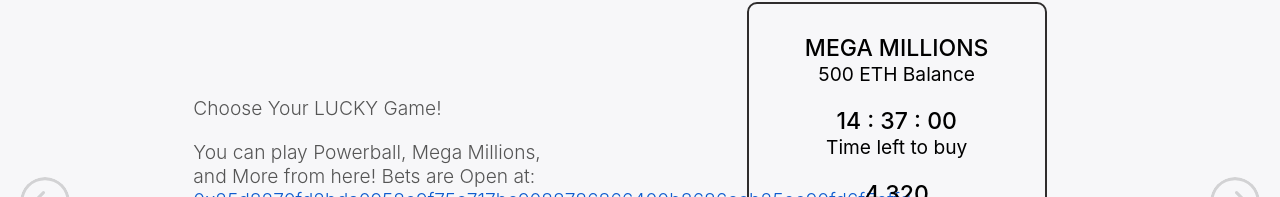
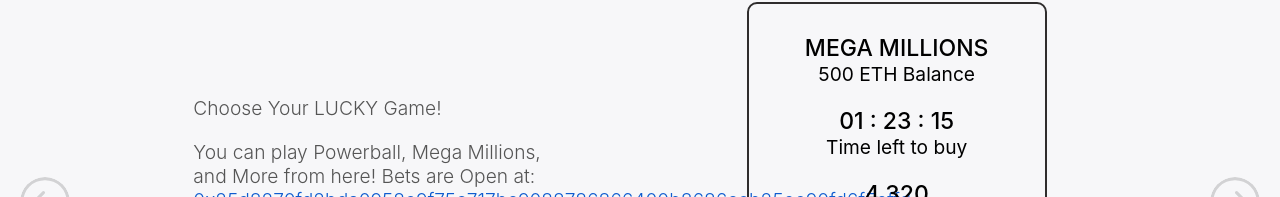
Before and after one commit to mmsaki/jackpot, a React (Create React App) app: page / in a window 1280 px wide. Shown: the part 298-495 px from the top of the page. Built offline with nearby package versions, Linux system fonts and the light colour scheme; a web font is replaced by a local one.

Commit message:
feat: added countdown timer

```diff
--- a/src/components/assets/MegaMillionsBox.tsx
+++ b/src/components/assets/MegaMillionsBox.tsx
@@ -1,7 +1,26 @@
 import React from 'react';
 import WinningNumbers from './WinningNumbers';
+import Countdown, { CountdownRenderProps, zeroPad } from 'react-countdown';
 
 const MegaMillionsBox = () => {
+  const Completionist = () => <span>You are good to go!</span>;
+  const renderer = ({
+    hours,
+    minutes,
+    seconds,
+    completed,
+  }: CountdownRenderProps) => {
+    if (completed) {
+      return <Completionist />;
+    } else {
+      return (
+        <span>
+          {zeroPad(hours)} : {zeroPad(minutes)} : {zeroPad(seconds)}
+        </span>
+      );
+    }
+  };
+
   return (
     <div className='action-box'>
       <div className='mega-millions'>
@@ -10,7 +29,13 @@
           <p>500 ETH Balance</p>
         </div>
         <div>
-          <h3>14 : 37 : 00</h3>
+          <h3>
+            <Countdown
+              renderer={renderer}
+              date={Date.now() + 5000000}
+              precision={3}
+            />
+          </h3>
           <p>Time left to buy</p>
         </div>
         <div>
```
